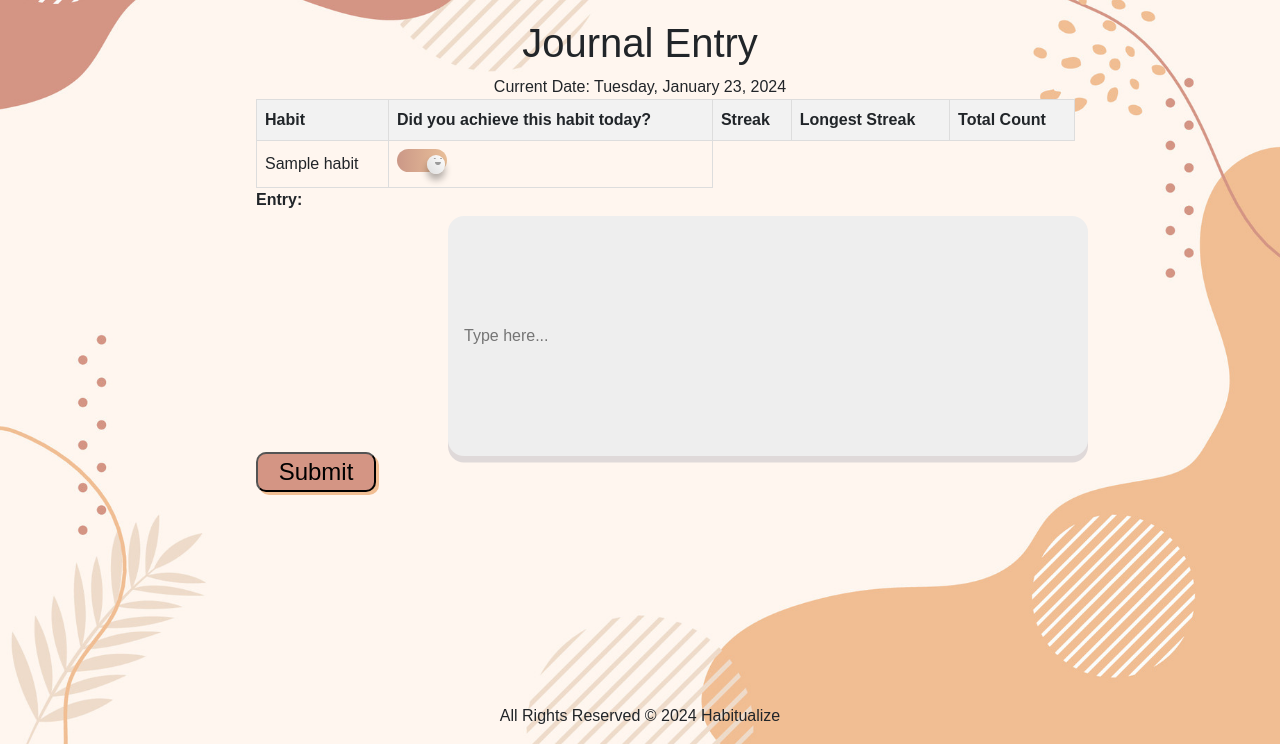
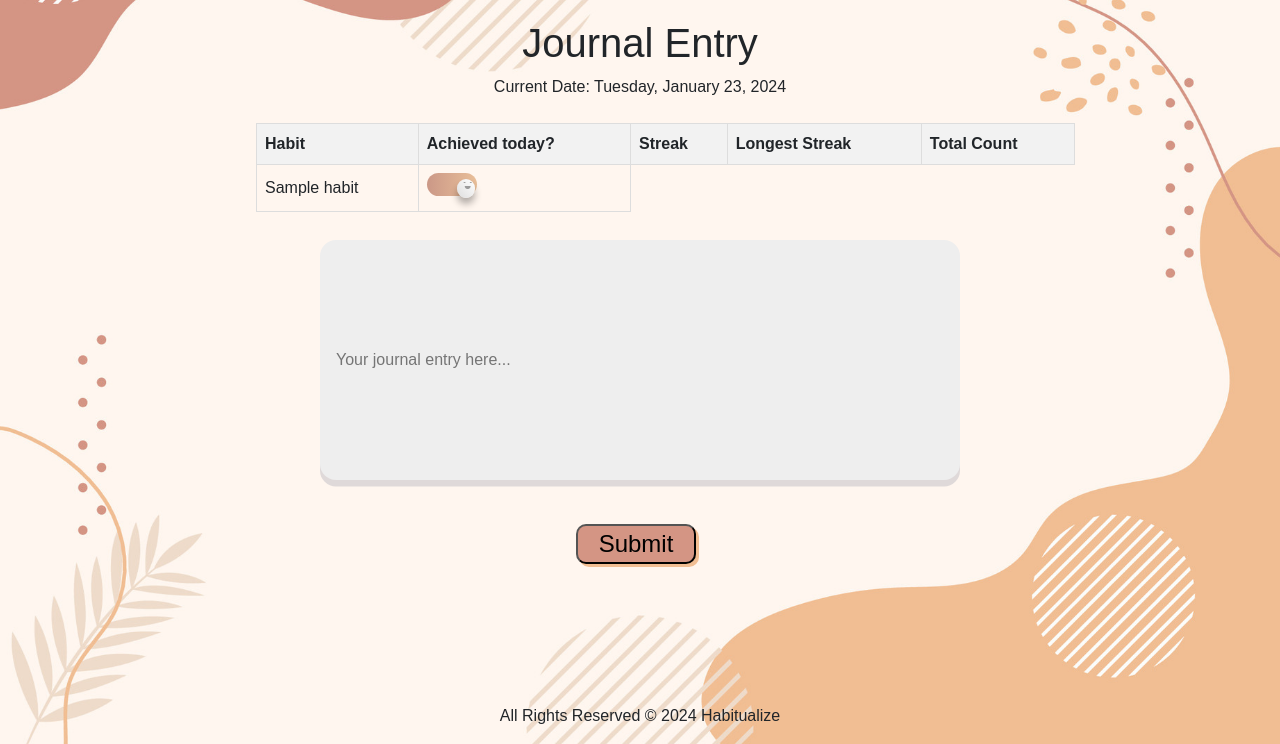
Before and after one commit to harmonica23/habitualize, a Django app: page /journal/ in a window 1280 px wide. Shown: the part 56-800 px from the top of the page. Run offline with Django 5.2, Linux system fonts and the light colour scheme; a user stored in the database is signed in; tables that the repository leaves empty hold one stand-in row (values such as "Sample post"); some libraries are stand-ins or nearby versions; some web fonts are replaced.

Commit message:
journal css

```diff
--- a/main_app/static/css/style.css
+++ b/main_app/static/css/style.css
@@ -46,6 +46,10 @@ p {
     margin-top: 20vmin;
     margin-left: 4vmin;
     margin-right: 4vmin;
+}
+
+#journal-btn {
+    margin-left: 45%;
 }
 
 /* form and card styling */
@@ -142,6 +146,7 @@ input,
 .login-btn:hover,
 .submit-btn:hover,
 .addevt-btn:hover,
+.logout-btn:hover,
 a:hover {
     opacity: .9;
     color: brown !important;
--- a/main_app/templates/event_edit.html
+++ b/main_app/templates/event_edit.html
@@ -10,9 +10,10 @@
     <label for="{{ form.start_time.id_for_label }}">Start Time:</label>
     {{ form.start_time }}
 
+    <br />
     <label for="{{ form.end_time.id_for_label }}">End Time:</label>
     {{ form.end_time }}
-
+    <br />
     <button type="submit">Save Changes</button>
   </form>
   </div>
--- a/main_app/templates/main_app/journal_form.html
+++ b/main_app/templates/main_app/journal_form.html
@@ -5,7 +5,7 @@
 
 <p id="current-date">Today's Date:</p>
 {% load tz %} {# Load the time zone library #}
-
+<br />
 <div class="center-table">
 
   {% if active_habits %}
@@ -15,7 +15,7 @@
       <thead>
         <tr>
           <th>Habit</th>
-            <th>Did you achieve this habit today?</th>
+          <th>Achieved today?</th>
           <th>Streak</th>
           <th>Longest Streak</th>
           <th>Total Count</th>
@@ -37,23 +37,23 @@
         {% endfor %}
       </tbody>
     </table>
-
-      <div class="input-wrapper">
-        <label>Entry:</label>
-        <input type="text" placeholder="Type here..." name="text" class="input">
+  </form>
 </div>
 
-      <button type="submit" class="submit-btn">Submit</button>
-
-    </form>
+<br />
+<div class="input-wrapper">
+  <input type="text" placeholder="Your journal entry here..." name="text" class="input">
+  <br />
+  <br />
+</div>
+<button type="submit" class="submit-btn" id="journal-btn">Submit</button>
 {% else %}
 <p>No active habits.</p>
 
-  </div>
 
 {% endif %}
 <script>
-    document.addEventListener('DOMContentLoaded', function() {
+  document.addEventListener('DOMContentLoaded', function () {
     const currentDateElement = document.getElementById('current-date');
     const currentDate = new Date();
     const formattedDate = currentDate.toLocaleDateString('en-US', { weekday: 'long', year: 'numeric', month: 'long', day: 'numeric' });
```
Lines whose indentation alone changed are shown as unchanged.
